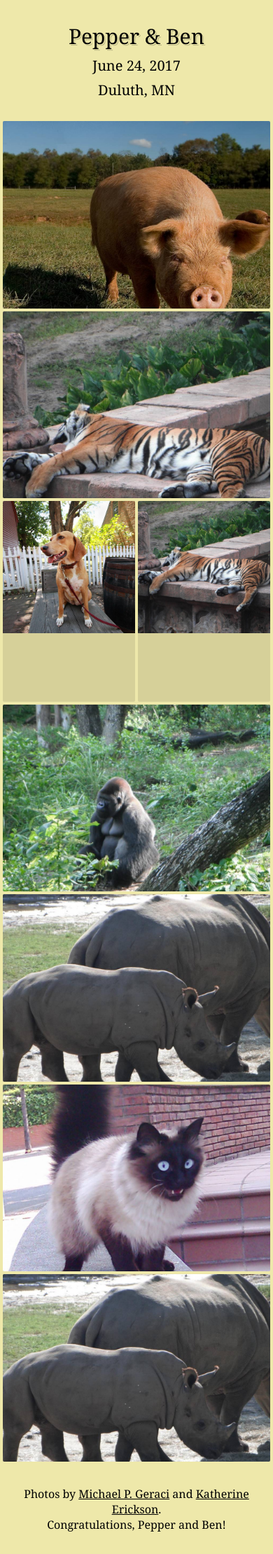
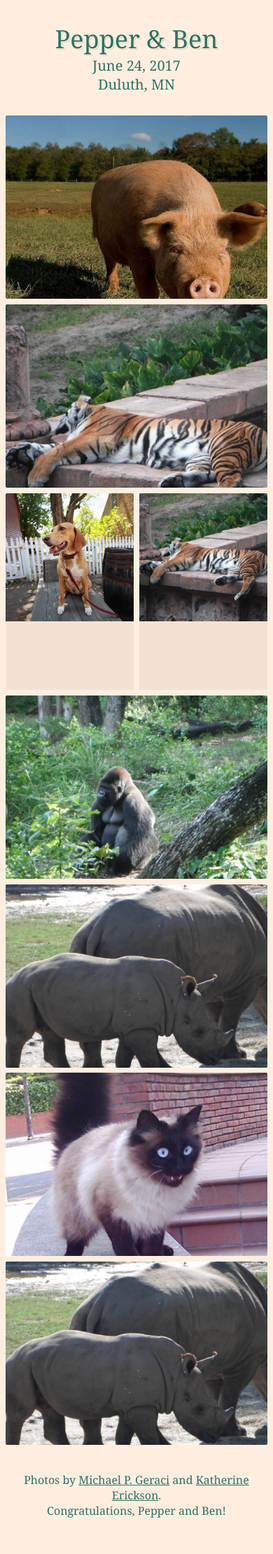
Before and after one commit to lemonparty/pepper-and-ben, a Flask app: page / in a window 390 px wide. Shown: the whole page at 70% size. After the commit the page ends 2169 px from the top, so only its background shows below. Run offline with Flask 2, Linux system fonts and the light colour scheme; some libraries are stand-ins or nearby versions; some web fonts are replaced.

Commit message:
update colors and some mobile sizes; add to image loading buffer

```diff
--- a/src/app.scss
+++ b/src/app.scss
@@ -2,10 +2,10 @@
 // ----------------------------------------------------------------------------
 
 $width: 1000px;
-$gutter: 1vw;
+$gutter: 2vw;
 
-$bg: palegoldenrod;
-$text: black;
+$bg: #FFEEE0;
+$text: #2c7364;
 
 $loader-bg: #999;
 $loader-fg: #666;
@@ -40,7 +40,7 @@
 }
 
 .content {
-	width: 98vw;
+	width: 96vw;
 	max-width: $width;
 	margin: 8vw auto;
 
@@ -60,7 +60,8 @@
 			$shadow-size * 2 $shadow-size * 2 0 mix($bg, $text, 80%);
 
 		@media (max-width: 700px) {
-			font-size: 30px;
+			margin: 0;
+			font-size: 36px;
 		}
 	}
 
@@ -68,6 +69,7 @@
 		font-size: 3vw;
 
 		@media (max-width: 700px) {
+			margin: 0;
 			font-size: 20px;
 		}
 	}
@@ -81,7 +83,7 @@
 		overflow: hidden;
 		float: left;
 		margin-bottom: $gutter;
-		background: rgba(#000, 0.1);
+		background: rgba(#000, 0.05);
 		border-radius: 2px;
 
 		&.isLoading {
@@ -143,11 +145,15 @@
 	font-size: 16px;
 	text-align: center;
 
+	@media (max-width: 360px) {
+		font-size: 14px;
+	}
+
 	a {
-		color: #000;
+		color: $text;
 
 		&:hover {
-			color: #666;
+			color: lighten($text, 15%);
 		}
 	}
 }
--- a/src/lazy_images.js
+++ b/src/lazy_images.js
@@ -2,7 +2,7 @@
 import throttle from "throttle-debounce/throttle";
 
 const LazyImages = {
-	buffer: 500,
+	buffer: 1200,
 
 	init() {
 		// load images onscreen at init
--- a/static/app.css
+++ b/static/app.css
@@ -14,12 +14,12 @@
 body {
   margin: 0;
   padding: 0;
-  background: palegoldenrod;
-  color: black;
+  background: #FFEEE0;
+  color: #2c7364;
   font-family: "Goudy Bookletter 1911", Georgia, serif; }
 
 .content {
-  width: 98vw;
+  width: 96vw;
   max-width: 1000px;
   margin: 8vw auto; }
   .content-header, .content-subheader {
@@ -29,14 +29,16 @@
     margin-bottom: 8px; }
   .content-header {
     font-size: 6vw;
-    text-shadow: 1px 1px 0 palegoldenrod, 2px 2px 0 #beba88; }
+    text-shadow: 1px 1px 0 #FFEEE0, 2px 2px 0 #d5d5c7; }
     @media (max-width: 700px) {
       .content-header {
-        font-size: 30px; } }
+        margin: 0;
+        font-size: 36px; } }
   .content-subheader {
     font-size: 3vw; }
     @media (max-width: 700px) {
       .content-subheader {
+        margin: 0;
         font-size: 20px; } }
 
 .photos::after {
@@ -48,8 +50,8 @@
   position: relative;
   overflow: hidden;
   float: left;
-  margin-bottom: 1vw;
-  background: rgba(0, 0, 0, 0.1);
+  margin-bottom: 2vw;
+  background: rgba(0, 0, 0, 0.05);
   border-radius: 2px; }
   .photos-photo.isLoading::after {
     content: "";
@@ -73,10 +75,10 @@
     width: 100%;
     padding-top: 70%; }
   .photos-photo.isPortrait {
-    width: calc(50% - 0.5vw);
+    width: calc(50% - 1vw);
     padding-top: 75%; }
   .photos-photo.isPortrait + .photos-photo.isPortrait {
-    margin-left: 1vw; }
+    margin-left: 2vw; }
   .photos-photo img {
     position: absolute;
     top: 0;
@@ -90,7 +92,10 @@
 .footer {
   font-size: 16px;
   text-align: center; }
+  @media (max-width: 360px) {
+    .footer {
+      font-size: 14px; } }
   .footer a {
-    color: #000; }
+    color: #2c7364; }
     .footer a:hover {
-      color: #666; }
+      color: #41aa94; }
```
Also changed, not shown: static/app.js.
